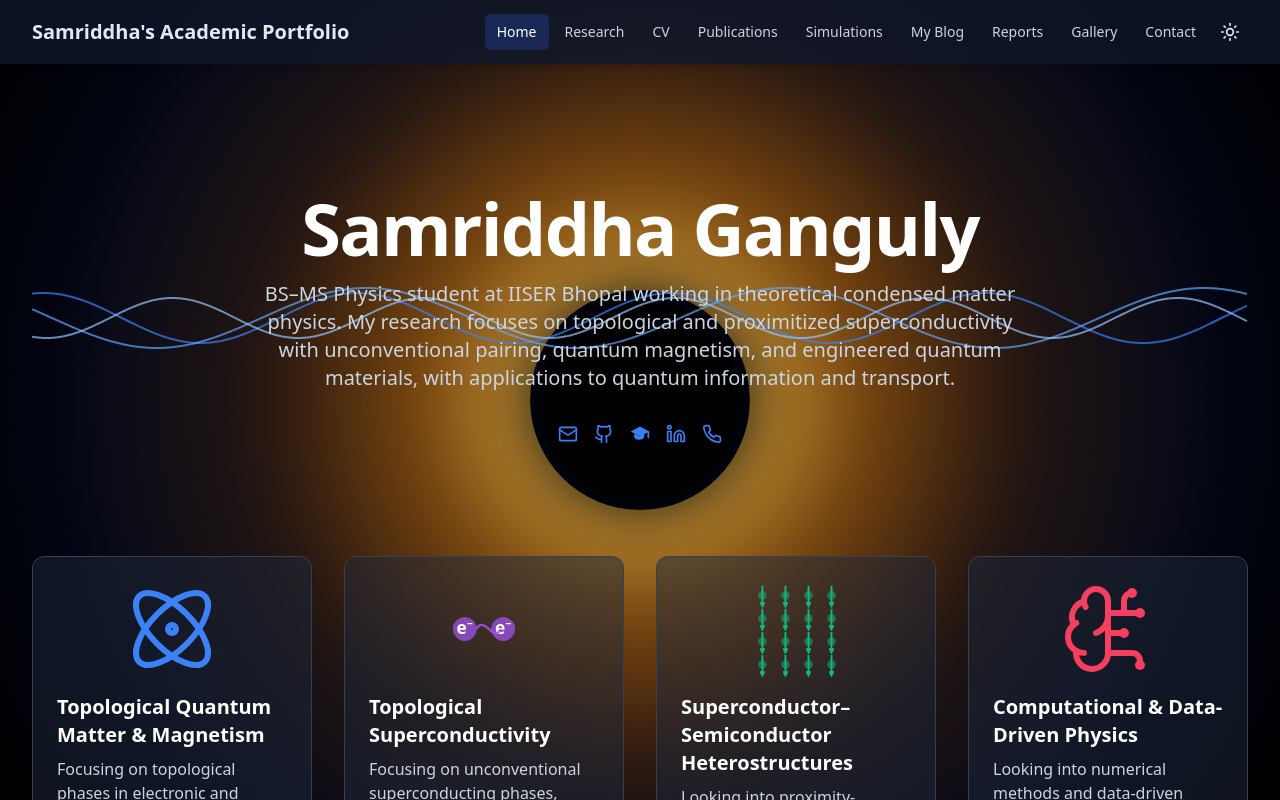
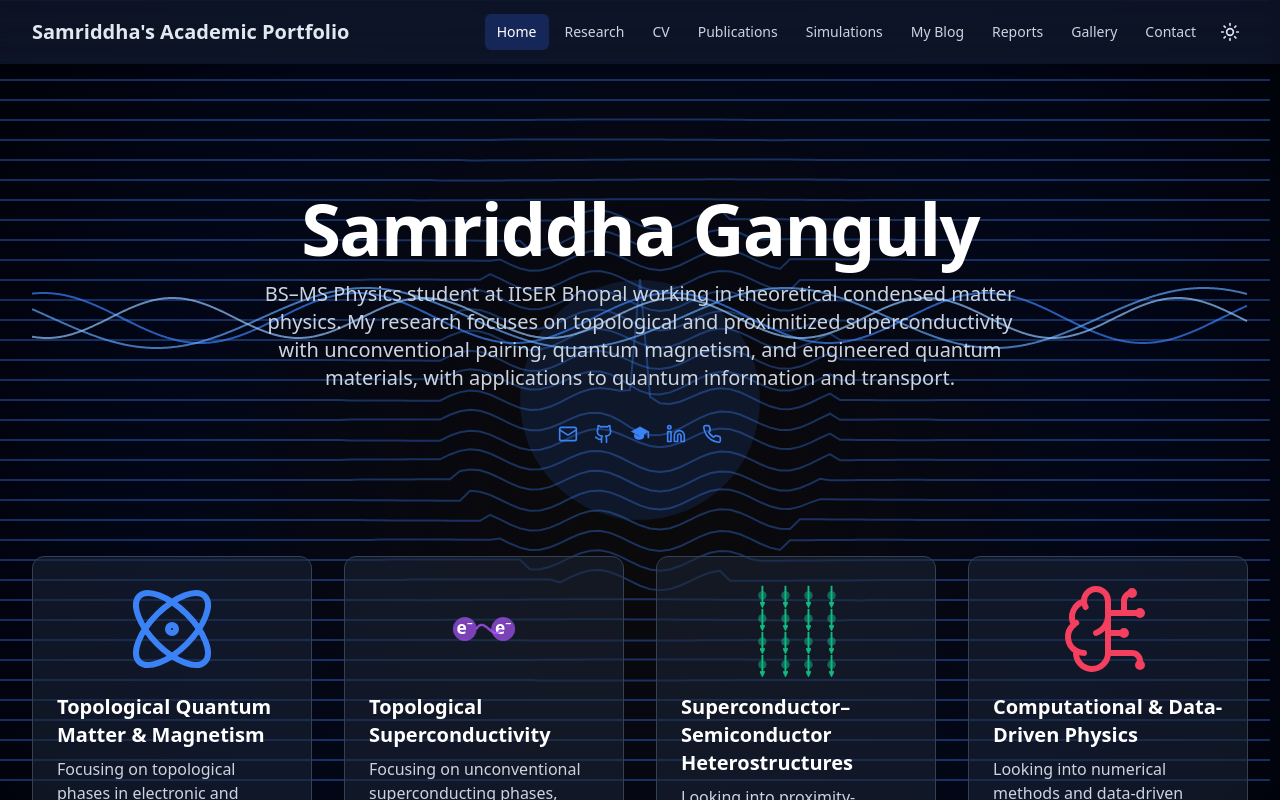
Before and after one commit to QuantumPopsci/samriddhas-academic-portfolio, a React (Vite) app: page / in a window 1280 px wide. Shown: the top 800 px of the page. Built offline with nearby package versions, Linux system fonts and the light colour scheme.

Commit message:
Update App.jsx

```diff
--- a/src/App.jsx
+++ b/src/App.jsx
@@ -1,5 +1,6 @@
 import React, { useState, useMemo, useEffect, useRef } from 'react';
 import Plot from 'react-plotly.js';
+import MeissnerBackground from "./MeissnerBackground";
 import { Mail, Phone, Github, Linkedin, Sun, Moon, Menu, X, Code, BrainCircuit, Atom, Waves, ArrowLeft, ChevronLeft, ChevronRight, Download } from 'lucide-react';
 import { Document, Page, pdfjs } from 'react-pdf';
 import 'react-pdf/dist/esm/Page/AnnotationLayer.css';
@@ -1579,11 +1580,7 @@ const navLinks = [ { id: 'home', title: 'Home' }, { id: 'research', title: 'Rese
   return (
     <div className="relative min-h-screen text-slate-800 dark:text-slate-200 font-sans transition-colors duration-300">
       {/* ===== BACKGROUND BLOBS ===== */}
-   <div className="blackhole-bg">
-      <div className="accretion-light"></div>
-      <div className="accretion-disk"></div>
-      <div className="blackhole-core"></div>
-  </div>
+      <MeissnerBackground />
       <div className="relative z-10">
         <header className="bg-white/60 dark:bg-slate-900/60 backdrop-blur-md dark:bg-slate-900/80 backdrop-blur-sm sticky top-0 z-50 shadow-md">
           <div className="container mx-auto px-4 sm:px-6 lg:px-8">
```
